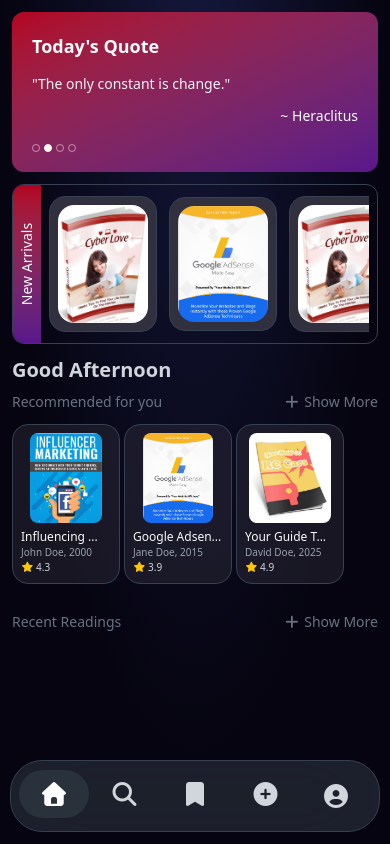
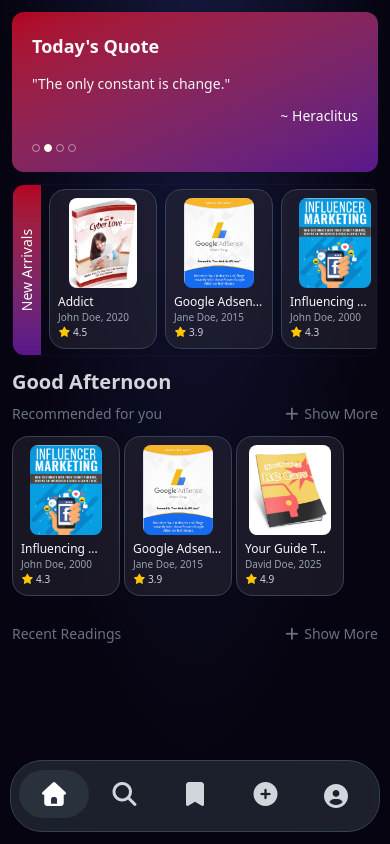
Before and after one commit to zimcodes1/E-Library, a React (Vite) app in the folder client/: page /home in a window 390 px wide. Built offline with nearby package versions, Linux system fonts and the light colour scheme.

Commit message:
feat:update new arrivals section of home page responsiveness and design

```diff
--- a/client/src/components/ui/NewArrivals.tsx
+++ b/client/src/components/ui/NewArrivals.tsx
@@ -4,7 +4,7 @@ import BookItem from "../BookItem";
 interface Book {
   id: number | string;
   bookImage: string;
-  // You can add title, author, etc., if BookItem supports them
+  bookDetails?: { title?: string; author?: string; rating?: number; year?: number };
 }
 
 interface NewArrivalsProps {
@@ -12,24 +12,19 @@ interface NewArrivalsProps {
 }
 
 const NewArrivals: React.FC<NewArrivalsProps> = ({ books }) => {
-  // We double the array to ensure there's always content to fill the gap during the loop
-  const displayBooks = [...books, ...books];
-
   return (
-    <div className="w-[57%] max-sm:w-full max-sm:h-40 max-sm:mt-3 h-full bg-transparent border border-gray-700 flex justify-between rounded-xl overflow-hidden group">
-      {/* Sidebar Label */}
+    <div className="w-[57%] max-sm:w-full max-sm:h-43 max-sm:mt-3 h-full bg-transparent border border-purple-700/10 flex justify-between rounded-xl overflow-hidden">
       <div className="w-1/13 h-full z-10 flex justify-center items-center bg-linear-to-b rounded-l-lg to-purple-900 from-[#b30220]">
         <p className="text-gray-50 text-sm -rotate-90 text-nowrap font-medium">
           New Arrivals
         </p>
       </div>
 
-      {/* Scrolling Container */}
-      <div className="w-12/13 py-2 px-2 h-full flex relative">
-        <div className="flex w-full items-center justify-start gap-5 max-sm:gap-3 overflow-x-scroll no-scrollbar">
-          {displayBooks.map((book, index) => (
-            <div key={`${book.id}-${index}`} className="shrink-0">
-              <BookItem bookImage={book.bookImage} />
+      <div className="w-12/13 px-2 h-fit flex relative overflow-x-scroll no-scrollbar">
+        <div className="flex items-center justify-start gap-3 max-sm:gap-2">
+          {books.map((book, index) => (
+            <div key={`${book.id}-${index}`}>
+              <BookItem bookImage={book.bookImage} bookDetails={book.bookDetails} />
             </div>
           ))}
         </div>
--- a/client/src/pages/HomePage.tsx
+++ b/client/src/pages/HomePage.tsx
@@ -32,9 +32,16 @@ function HomePage() {
 
     //New Arrival Books
     const arrivalBooks = [
-        { id: 1, bookImage: "/images/books/addict.jpeg" },
-        { id: 2, bookImage: "/images/books/google_adsense.png" },
-        // ... rest of your books
+        { id: 1, bookImage: "/images/books/addict.jpeg", bookDetails: { title: 'Addict', author: 'John Doe', year: 2020, rating: 4.5 } },
+        { id: 2, bookImage: "/images/books/google_adsense.png", bookDetails: { title: 'Google Adsense', author: 'Jane Doe', year: 2015, rating: 3.9 } },
+        { id: 3, bookImage: "/images/books/audience.png", bookDetails: { title: 'Influencing Marketing', author: 'John Doe', year: 2000, rating: 4.3 } },
+        { id: 4, bookImage: "/images/books/rc_cars.png", bookDetails: { title: 'RC Cars Guide', author: 'David Doe', year: 2025, rating: 4.9 } },
+        { id: 5, bookImage: "/images/books/book2.png", bookDetails: { title: 'Web Traffic', author: 'Jane Doe', year: 2021, rating: 3.2 } },
+        { id: 6, bookImage: "/images/books/books.jpeg", bookDetails: { title: 'Gold Miners', author: 'Azimeh Doe', year: 2005, rating: 3.9 } },
+        { id: 7, bookImage: "/images/books/energy_hacks.png", bookDetails: { title: 'Energy Hacks', author: 'Jane Doe', year: 2010, rating: 2.9 } },
+        { id: 8, bookImage: "/images/books/addict.jpeg", bookDetails: { title: 'Addict', author: 'John Doe', year: 2020, rating: 4.5 } },
+        { id: 9, bookImage: "/images/books/google_adsense.png", bookDetails: { title: 'Google Adsense', author: 'Jane Doe', year: 2015, rating: 3.9 } },
+        { id: 10, bookImage: "/images/books/audience.png", bookDetails: { title: 'Influencing Marketing', author: 'John Doe', year: 2000, rating: 4.3 } },
     ];
     return (
         <div className="w-full flex justify-end max-sm:items-start items-center bgImage min-h-screen max-sm:h-fit pb-10">
@@ -46,7 +53,7 @@ function HomePage() {
                 {/* Main Contents */}
                 <div className="w-full h-full flex mt-15 max-[900px]:mt-0 max-sm:mt-3 flex-col">
                     {/* Today's Quote and New arrivals Section */}
-                    <div className="w-full h-40 flex max-sm:h-fit max-sm:flex-col justify-between items-center">
+                    <div className="w-full h-45 flex max-sm:h-fit max-sm:flex-col justify-between items-center">
                         <TodayQuotes quotes={data}></TodayQuotes>
                         {/* New Arrivals */}
                         <NewArrivals books={arrivalBooks}></NewArrivals>
```
